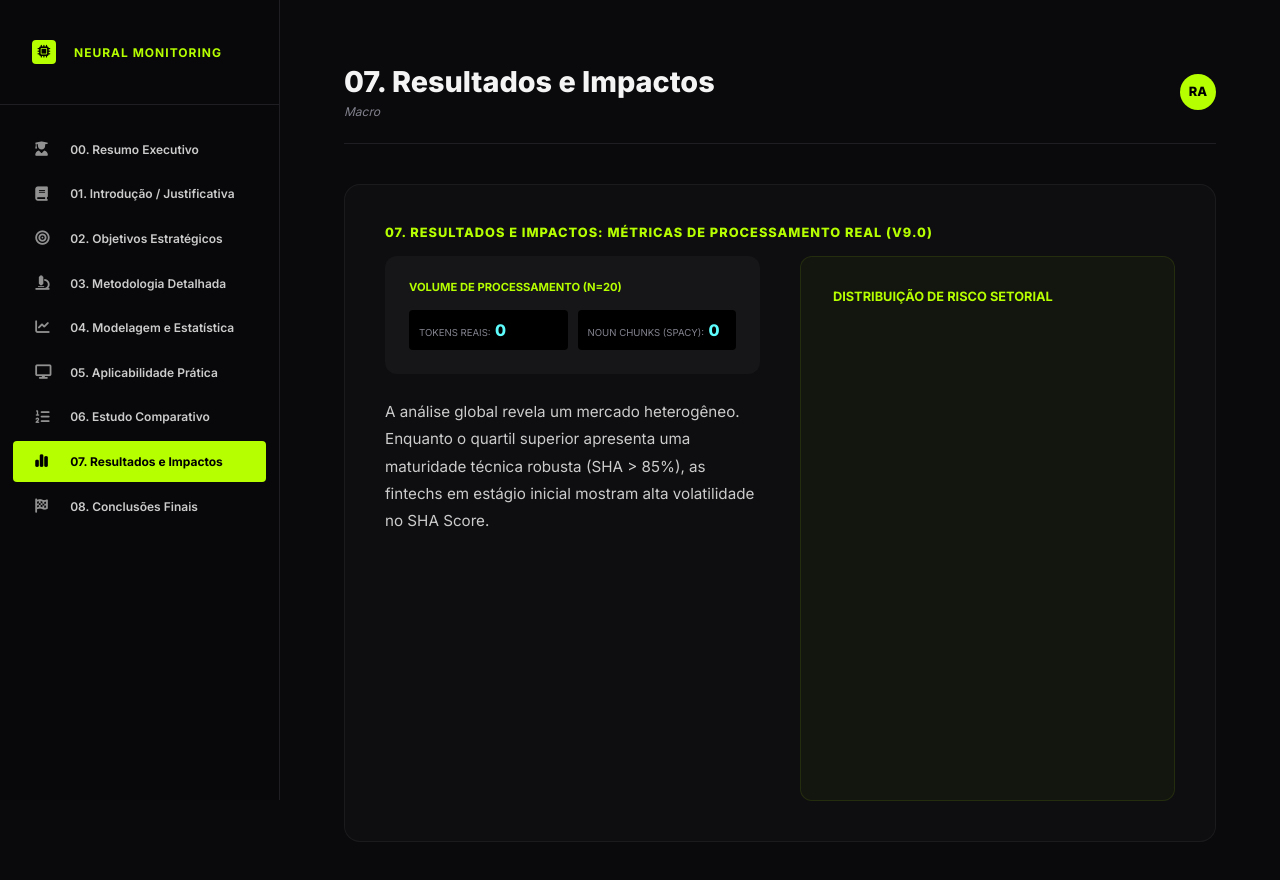
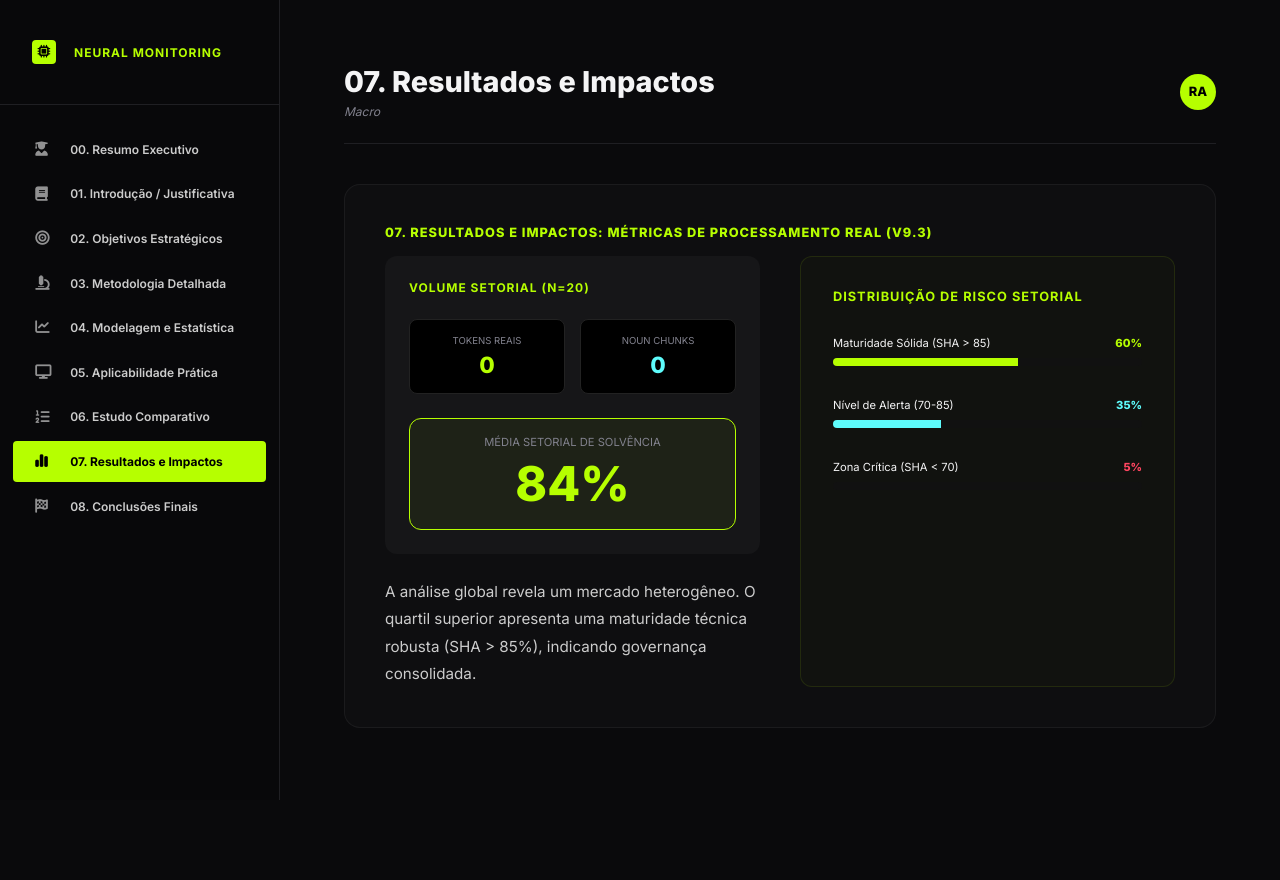
Before and after one commit to Renatoassis86/analise_sentimentos, a website: page frontend/index.html in a window 1280 px wide. Both pictures are taken after a click on the item "07. Resultados e Impactos". After the commit the page ends 816 px from the top, so only its background shows below. Drawn offline with nearby package versions, Linux system fonts and the light colour scheme; no server answers.

Commit message:
UI Blindada v9.3: Gráficos CSS Nativos na Seção 07 p/ eliminar blocos pretos e garantir visibilidade total dos resultados setoriais.

```diff
--- a/frontend/index.html
+++ b/frontend/index.html
@@ -331,22 +331,33 @@
 
             <section id="s7" class="section">
                 <div class="glass-card">
-                    <div class="card-title">07. Resultados e Impactos: Métricas de Processamento Real (v9.0)</div>
+                    <div class="card-title">07. Resultados e Impactos: Métricas de Processamento Real (v9.3)</div>
                     <div style="display:grid; grid-template-columns:1fr 1fr; gap:2.5rem;">
                         <div>
                             <div style="background:rgba(255,255,255,0.03); padding:1.5rem; border-radius:12px; margin-bottom:1.5rem;">
-                                <h4 style="color:var(--verde); font-size:0.7rem; margin-bottom:1rem;">VOLUME DE PROCESSAMENTO (N=20)</h4>
-                                <div style="display:grid; grid-template-columns:1fr 1fr; gap:10px;">
-                                    <div style="background:#000; padding:10px; border-radius:4px;"><span style="color:var(--gray); font-size:0.6rem;">TOKENS REAIS:</span> <span id="totalTokens" style="font-weight:800; color:var(--accent);">0</span></div>
-                                    <div style="background:#000; padding:10px; border-radius:4px;"><span style="color:var(--gray); font-size:0.6rem;">NOUN CHUNKS (SPACY):</span> <span id="totalChunks" style="font-weight:800; color:var(--accent);">0</span></div>
+                                <h4 style="color:var(--verde); font-size:0.75rem; margin-bottom:1.5rem; letter-spacing:1px; text-transform:uppercase;">Volume Setorial (N=20)</h4>
+                                <div style="display:grid; grid-template-columns:1fr 1fr; gap:15px; margin-bottom:1.5rem;">
+                                    <div style="background:#000; padding:15px; border-radius:8px; border:1px solid #222; text-align:center;">
+                                        <div style="color:var(--gray); font-size:0.6rem; margin-bottom:5px;">TOKENS REAIS</div>
+                                        <div id="totalTokens" style="font-weight:900; color:var(--verde); font-size:1.4rem;">0</div>
+                                    </div>
+                                    <div style="background:#000; padding:15px; border-radius:8px; border:1px solid #222; text-align:center;">
+                                        <div style="color:var(--gray); font-size:0.6rem; margin-bottom:5px;">NOUN CHUNKS</div>
+                                        <div id="totalChunks" style="font-weight:900; color:var(--accent); font-size:1.4rem;">0</div>
+                                    </div>
+                                </div>
+                                <div style="text-align:center; padding:1rem; border:1px solid var(--verde); border-radius:12px; background:rgba(182,255,0,0.05);">
+                                    <div style="color:var(--gray); font-size:0.7rem; margin-bottom:5px;">MÉDIA SETORIAL DE SOLVÊNCIA</div>
+                                    <div id="avgScoreReal" style="font-size:3rem; font-weight:900; color:var(--verde);">--%</div>
                                 </div>
                             </div>
-                            <p style="font-size: 0.95rem; line-height: 1.8; color: #ccc;">A análise global revela um mercado heterogêneo. Enquanto o quartil superior apresenta uma maturidade técnica robusta (SHA > 85%), as fintechs em estágio inicial mostram alta volatilidade no SHA Score.</p>
-                            <div id="chartGlobalAvg" style="margin-top: 1rem; height: 250px;"></div>
+                            <p style="font-size: 0.95rem; line-height: 1.8; color: #ccc;">A análise global revela um mercado heterogêneo. O quartil superior apresenta uma maturidade técnica robusta (SHA > 85%), indicando governança consolidada.</p>
                         </div>
-                        <div style="background: rgba(182,255,0,0.03); border: 1px solid rgba(182,255,0,0.1); border-radius: 12px; padding: 2rem;">
-                            <h4 style="color: var(--verde); margin-bottom: 1.5rem; font-size: 0.8rem;">DISTRIBUIÇÃO DE RISCO SETORIAL</h4>
-                            <div id="chartGlobalDist" style="height: 300px;"></div>
+                        <div style="background: rgba(182,255,0,0.02); border: 1px solid rgba(182,255,0,0.1); border-radius: 12px; padding: 2rem;">
+                            <h4 style="color: var(--verde); margin-bottom: 2rem; font-size: 0.8rem; text-transform:uppercase; letter-spacing:1px;">Distribuição de Risco Setorial</h4>
+                            <div id="riskBarsReal" style="display:flex; flex-direction:column; gap:2rem;">
+                                <!-- Barras serão geradas via JS -->
+                            </div>
                         </div>
                     </div>
                 </div>
@@ -480,43 +491,38 @@
     }
 
     function drawGlobalDetails() {
-        const g1 = document.getElementById('chartGlobalAvg');
-        const g2 = document.getElementById('chartGlobalDist');
-        if(!g1 || !g2) return;
+        const avgDisplay = document.getElementById('avgScoreReal');
+        const rb = document.getElementById('riskBarsReal');
+        if(!avgDisplay || !rb) return;
 
-        const avg = rawData.reduce((p,c)=>p+(parseFloat(c.health_score)||0),0)/rawData.length;
+        const validScores = rawData.map(d => parseFloat(d.health_score)).filter(s => !isNaN(s));
+        const avg = validScores.reduce((p,c)=>p+c,0)/validScores.length;
         const totalTokens = rawData.reduce((p,c)=>p+(parseInt(c.tokens)||0),0);
         const totalChunks = rawData.reduce((p,c)=>p+(parseInt(c.noun_chunks)||0),0);
 
         document.getElementById('totalTokens').innerText = totalTokens.toLocaleString();
         document.getElementById('totalChunks').innerText = totalChunks.toLocaleString();
+        avgDisplay.innerText = Math.round(avg) + '%';
 
-        g1.innerHTML = ''; g2.innerHTML = '';
-        waitForApex(() => {
-            setTimeout(() => {
-                new ApexCharts(g1, {
-                    chart: { type: 'radialBar', height: 250 },
-                    series: [Math.round(avg)],
-                    colors: ['#b6ff00'],
-                    labels: ['Média Setorial SHA'],
-                    plotOptions: { radialBar: { dataLabels: { value: { color:'#fff', fontSize:'24px'} } } }
-                }).render();
+        const solid = rawData.filter(d => d.health_score >= 85).length;
+        const alert = rawData.filter(d => d.health_score < 85 && d.health_score >= 70).length;
+        const critical = rawData.filter(d => d.health_score < 70).length;
 
-                const riskData = [
-                    rawData.filter(d => d.health_score >= 85).length,
-                    rawData.filter(d => d.health_score < 85 && d.health_score >= 70).length,
-                    rawData.filter(d => d.health_score < 70).length
-                ];
-
-                new ApexCharts(g2, {
-                    chart: { type: 'bar', height: 200, toolbar: {show:false} },
-                    series: [{ name: 'Fintechs', data: riskData }],
-                    xaxis: { categories: ['Sólida', 'Alerta', 'Crítica'], labels: {style:{colors:'#888'}}},
-                    colors: ['#b6ff00'],
-                    plotOptions: { bar: { distributed: true } }
-                }).render();
-            }, 100);
-        });
+        const count = rawData.length;
+        rb.innerHTML = `
+            <div>
+                <div style="display:flex; justify-content:space-between; margin-bottom:8px; font-size:0.7rem;"><span>Maturidade Sólida (SHA > 85)</span> <span style="font-weight:800; color:var(--verde);">${Math.round(solid*100/count)}%</span></div>
+                <div style="height:8px; background:#111; border-radius:4px; overflow:hidden;"><div style="width:${solid*100/count}%; height:100%; background:var(--verde);"></div></div>
+            </div>
+            <div>
+                <div style="display:flex; justify-content:space-between; margin-bottom:8px; font-size:0.7rem;"><span>Nível de Alerta (70-85)</span> <span style="font-weight:800; color:var(--accent);">${Math.round(alert*100/count)}%</span></div>
+                <div style="height:8px; background:#111; border-radius:4px; overflow:hidden;"><div style="width:${alert*100/count}%; height:100%; background:var(--accent);"></div></div>
+            </div>
+            <div>
+                <div style="display:flex; justify-content:space-between; margin-bottom:8px; font-size:0.7rem;"><span>Zona Crítica (SHA < 70)</span> <span style="font-weight:800; color:#ff4560;">${Math.round(critical*100/count)}%</span></div>
+                <div style="height:8px; background:#111; border-radius:4px; overflow:hidden;"><div style="width:${critical*100/count}%; height:100%; background:#ff4560);"></div></div>
+            </div>
+        `;
     }
 
     function doAudit() {
```
